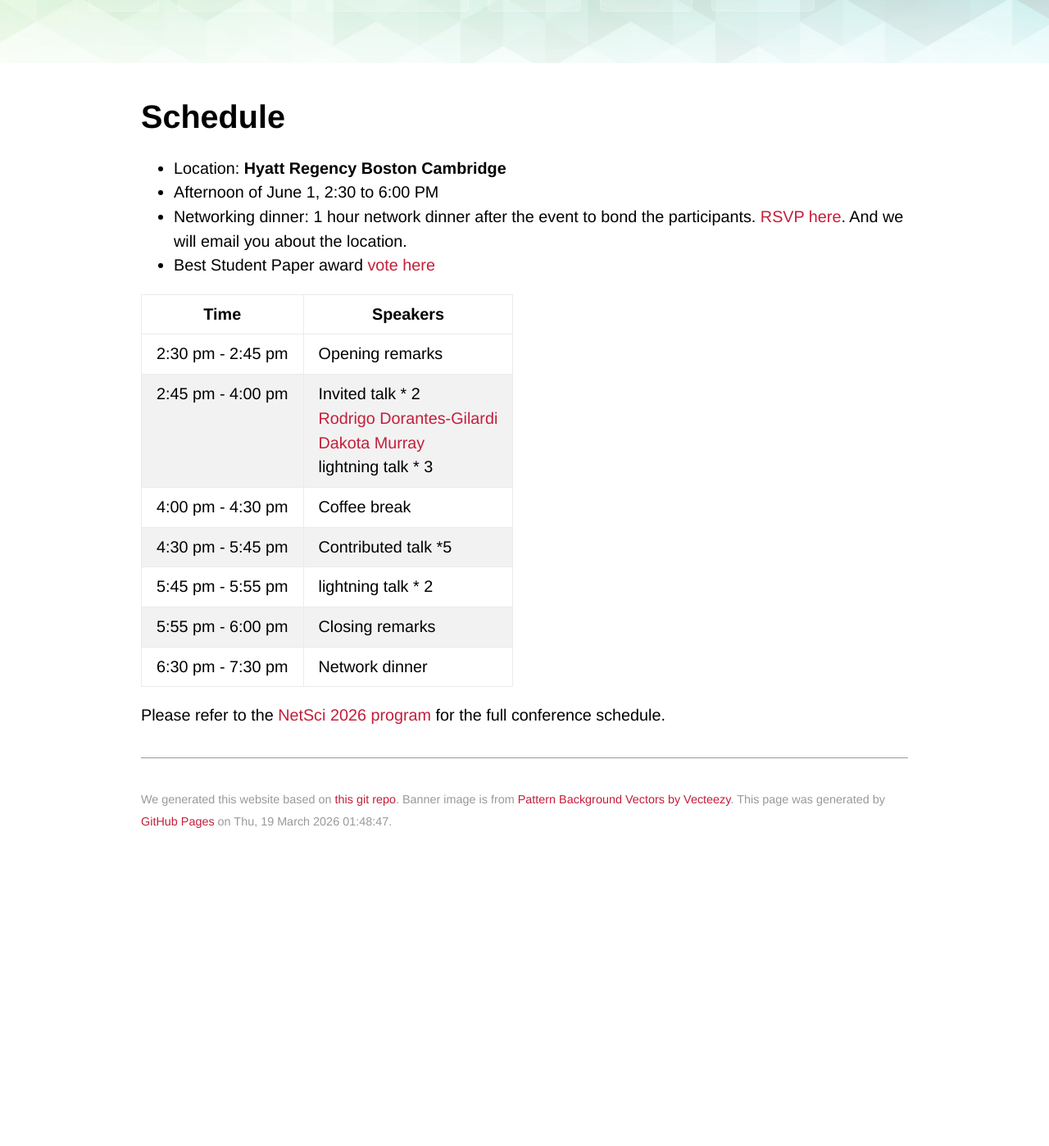
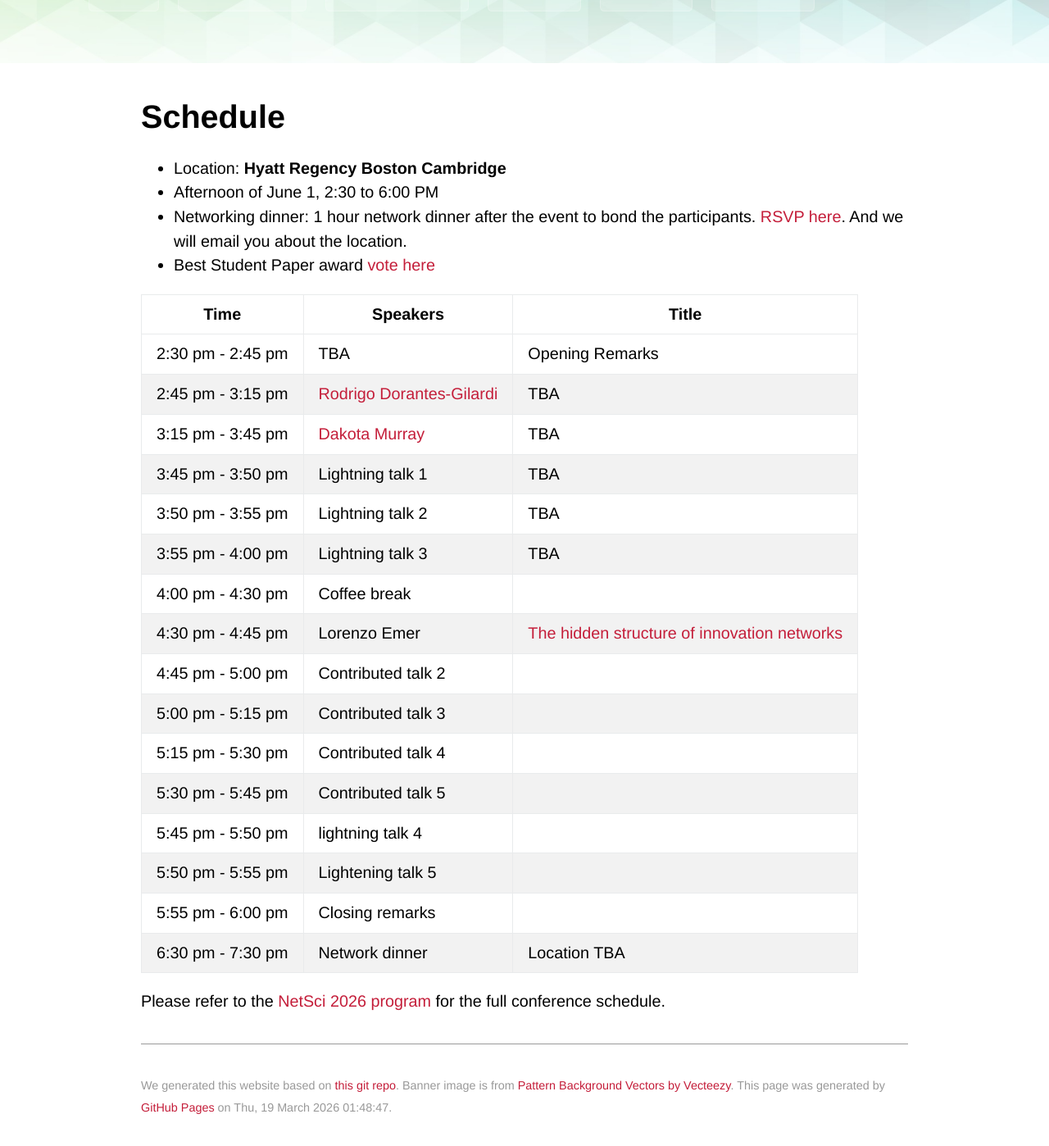
Before and after one commit to netscisci/netscisci.github.io, a Jekyll site: the page built from schedule.md, in a window 1280 px wide and 1400 px high, scrolled down 263 px. Shown: the whole window at 82% size. Built offline with Jekyll 4.4.1, drawn with Linux system fonts in a browser that asks for light colours; some web fonts are replaced; our own code applies the rules of GitHub Pages for plain Markdown files; before the commit the page ends 1314 px from its top, so only the background shows below that.

Commit message:
Update schedule.md

```diff
--- a/schedule.md
+++ b/schedule.md
@@ -7,14 +7,23 @@ layout: default
 - Networking dinner: 1 hour network dinner after the event to bond the participants. [RSVP here](). And we will email you about the location.
 - Best Student Paper award [vote here]()
 
-| Time      | Speakers |
-| ----------- | ----------- |
-|2:30 pm - 2:45 pm|Opening remarks|
-|2:45 pm - 4:00 pm|Invited talk * 2 <br> [Rodrigo Dorantes-Gilardi](https://rodogi.github.io) <br> [Dakota Murray](https://dakotamurray.me) <br> lightning talk * 3|
-|4:00 pm - 4:30 pm|Coffee break|
-|4:30 pm - 5:45 pm|Contributed talk *5|
-|5:45 pm - 5:55 pm|lightning talk * 2|
-|5:55 pm - 6:00 pm|Closing remarks|
-|6:30 pm - 7:30 pm|Network dinner|
+| Time | Speakers | Title |
+| ----------- | ----------- | ----------- |
+|2:30 pm - 2:45 pm|TBA|Opening Remarks|
+|2:45 pm - 3:15 pm|[Rodrigo Dorantes-Gilardi](https://rodogi.github.io)|TBA|
+|3:15 pm - 3:45 pm|[Dakota Murray](https://dakotamurray.me)|TBA|
+|3:45 pm - 3:50 pm|Lightning talk 1|TBA|
+|3:50 pm - 3:55 pm|Lightning talk 2|TBA|
+|3:55 pm - 4:00 pm|Lightning talk 3|TBA|
+|4:00 pm - 4:30 pm|Coffee break||
+|4:30 pm - 4:45 pm|Lorenzo Emer|[The hidden structure of innovation networks](https://arxiv.org/abs/2601.10224)|
+|4:45 pm - 5:00 pm|Contributed talk 2||
+|5:00 pm - 5:15 pm|Contributed talk 3||
+|5:15 pm - 5:30 pm|Contributed talk 4||
+|5:30 pm - 5:45 pm|Contributed talk 5||
+|5:45 pm - 5:50 pm|lightning talk 4||
+|5:50 pm - 5:55 pm|Lightening talk 5||
+|5:55 pm - 6:00 pm|Closing remarks||
+|6:30 pm - 7:30 pm|Network dinner|Location TBA|
 
 Please refer to the [NetSci 2026 program](https://www.netsci2026.com) for the full conference schedule.
```
